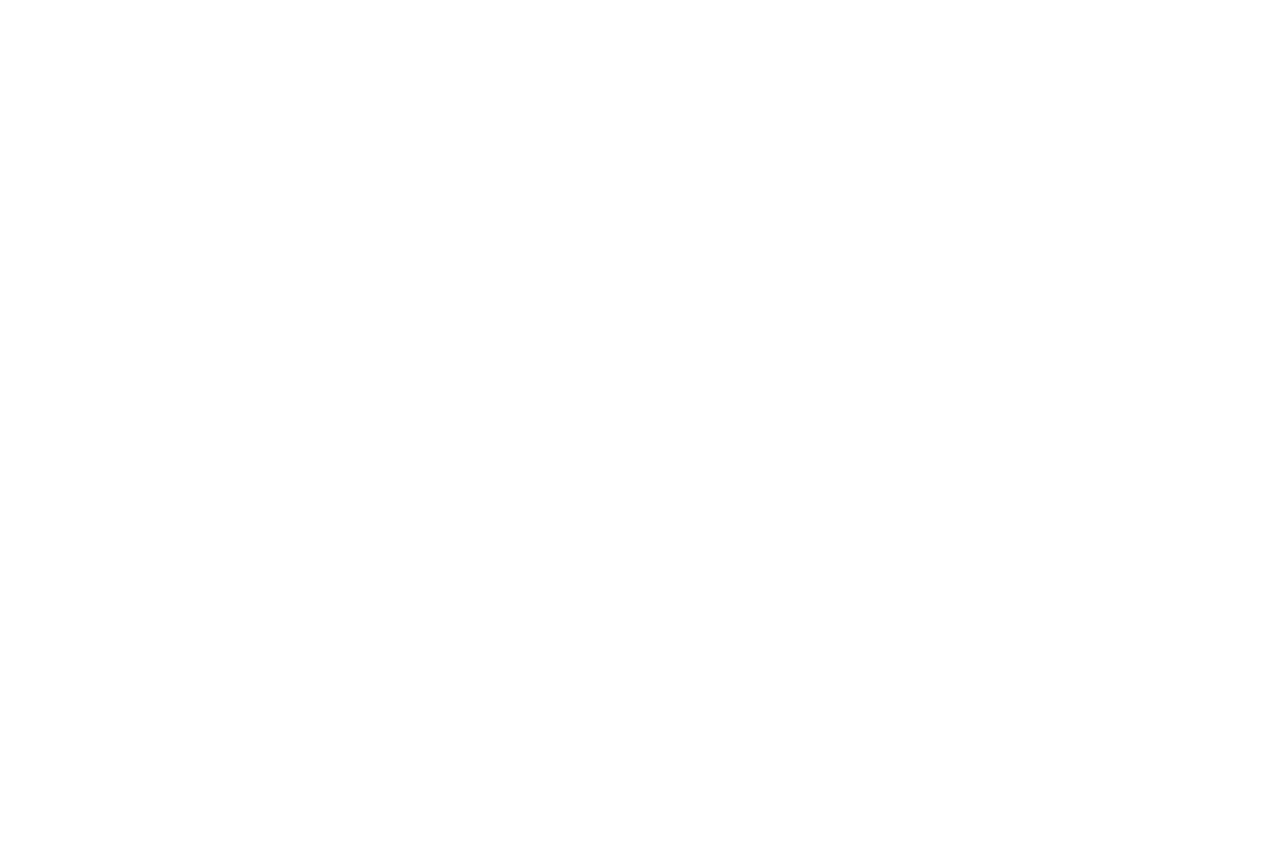
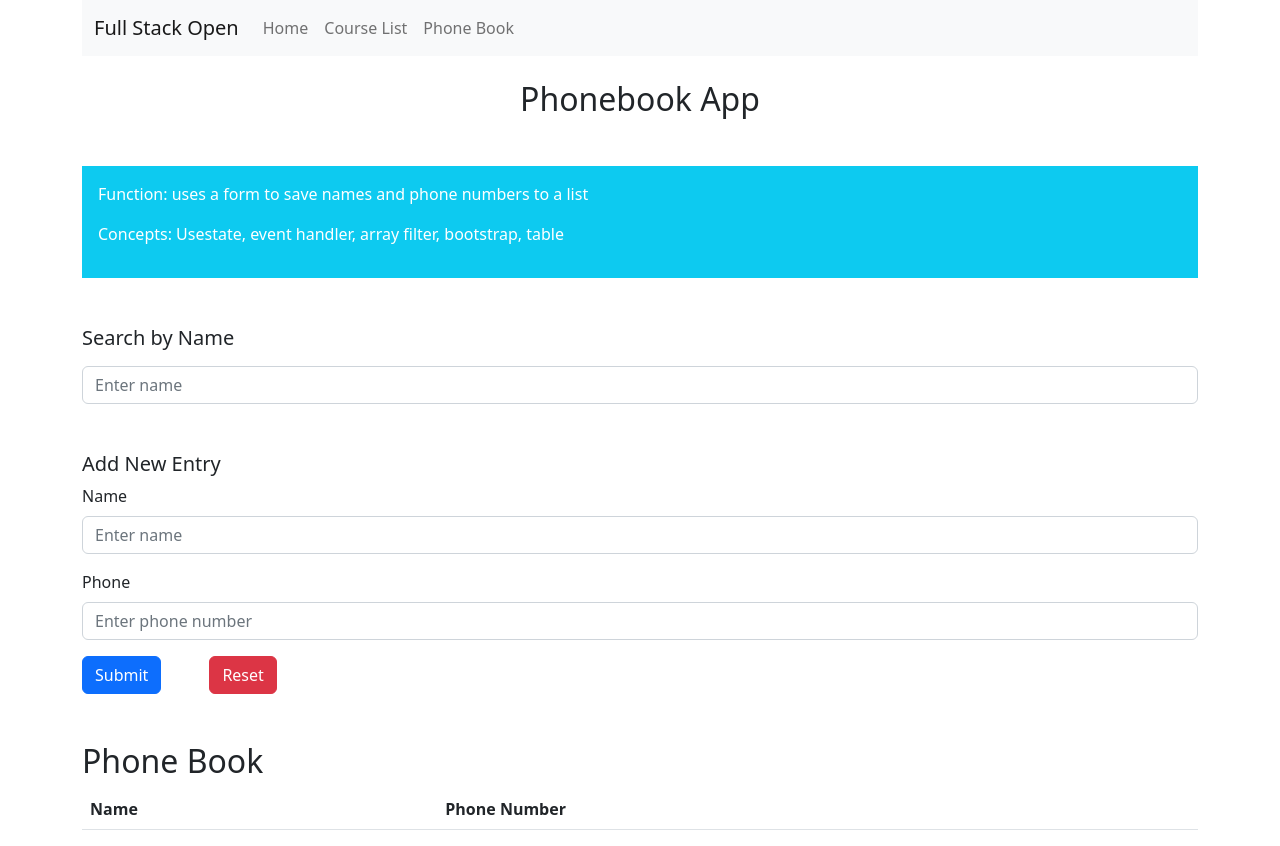
Before and after one commit to RobD01/Full-Stack-Open, a React (Create React App) app: page /Full-Stack-Open/phonebook in a window 1280 px wide. Before the commit this address had no page. Before the commit the page ends 800 px from the top, so only its background shows below. Built offline with nearby package versions, Linux system fonts and the light colour scheme.

Commit message:
routes and nav links

```diff
--- a/src/App.js
+++ b/src/App.js
@@ -9,7 +9,7 @@ const App = () => {
   return (
     <BrowserRouter>
       <Routes>
-        <Route path="/">
+        <Route path="/Full-Stack-Open/">
           <Route index element={<Home />} />
           <Route path="phonebook" element={<Phonebook />} />
           <Route path="courselist" element={<CourseList />} />
--- a/src/Components/Navbar.jsx
+++ b/src/Components/Navbar.jsx
@@ -11,9 +11,9 @@ const Navigation = () => {
         <Navbar.Toggle aria-controls="basic-navbar-nav" />
         <Navbar.Collapse id="basic-navbar-nav">
           <Nav className="me-auto">
-            <Nav.Link href="/">Home</Nav.Link>
-            <Nav.Link href="/courselist">Course List</Nav.Link>
-            <Nav.Link href="/phonebook">Phone Book</Nav.Link>
+            <Nav.Link href="/Full-Stack-Open/">Home</Nav.Link>
+            <Nav.Link href="/Full-Stack-Open/courselist">Course List</Nav.Link>
+            <Nav.Link href="/Full-Stack-Open/phonebook">Phone Book</Nav.Link>
           </Nav>
         </Navbar.Collapse>
       </Container>
```
